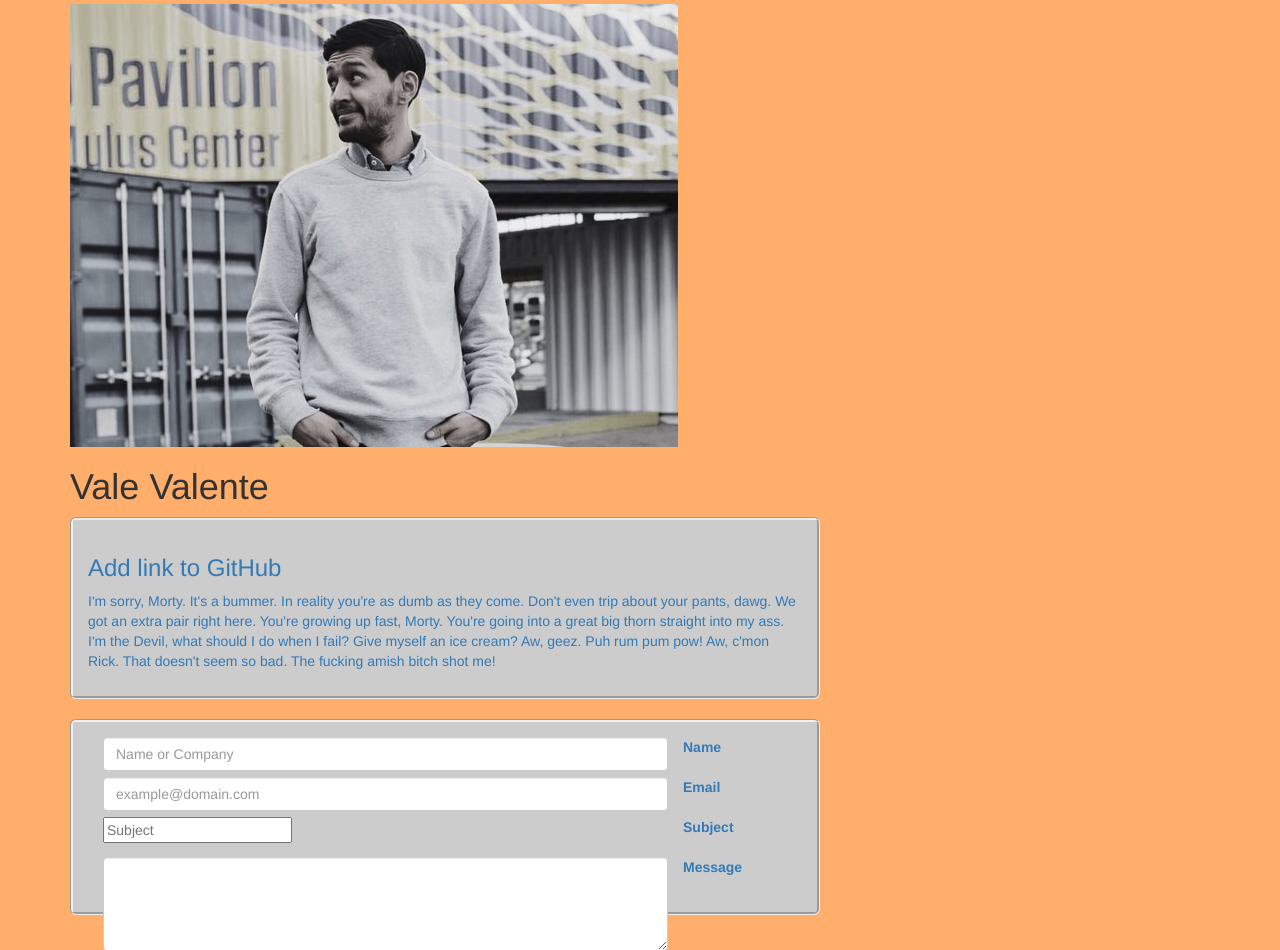
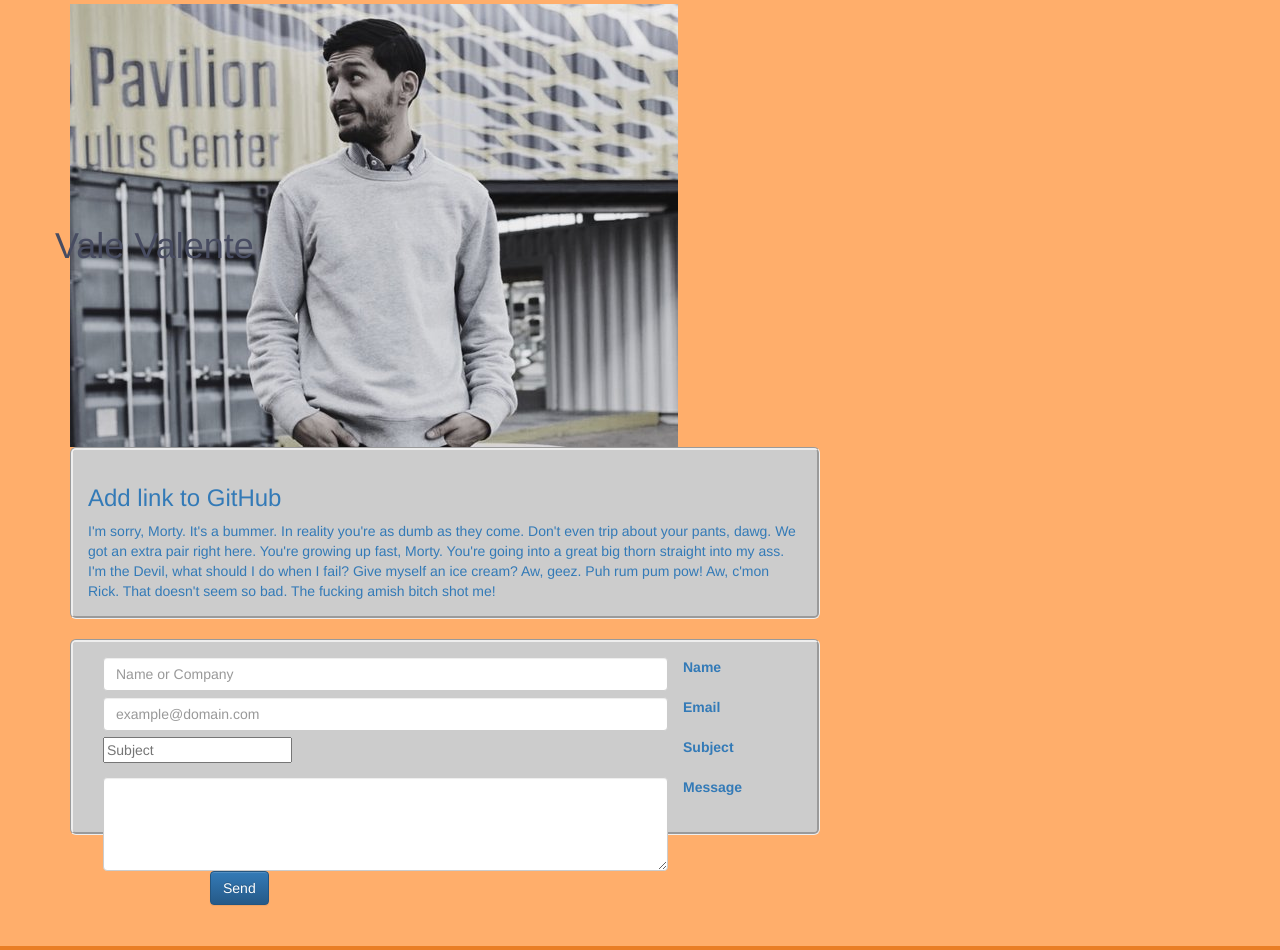
Before and after one commit to ValeMeza/my-pwp-Valente, a PHP site: page / in a window 1280 px wide. Shown: the part 146-1096 px from the top of the page. Run offline with PHP 8.4, Linux system fonts and the light colour scheme; some libraries are stand-ins or nearby versions.

Commit message:
resizing issues

```diff
--- a/public_html/css/style.css
+++ b/public_html/css/style.css
@@ -112,7 +112,7 @@ figure.effect-valente figcaption::before {
     transform: translate3d(0,50%,0);
 }
 
-figure.effect-valente h2 {
+figure.effect-valente h1 {
     position: absolute;
     top: 50%;
     left: 0;
--- a/public_html/index.php
+++ b/public_html/index.php
@@ -126,7 +126,7 @@
                 <div class="col-md-8">
                     <div class="content-box">
                         <h3>Add link to GitHub</h3>
-                        <p>I'm sorry, Morty. It's a bummer. In reality you're as dumb as they come. Don't even trip about your pants, dawg. We got an extra pair right here. You're growing up fast, Morty. You're going into a great big thorn straight into my ass. I'm the Devil, what should I do when I fail? Give myself an ice cream? Aw, geez. Puh rum pum pow! Aw, c'mon Rick. That doesn't seem so bad. The fucking amish bitch shot me!</p>
+                        I'm sorry, Morty. It's a bummer. In reality you're as dumb as they come. Don't even trip about your pants, dawg. We got an extra pair right here. You're growing up fast, Morty. You're going into a great big thorn straight into my ass. I'm the Devil, what should I do when I fail? Give myself an ice cream? Aw, geez. Puh rum pum pow! Aw, c'mon Rick. That doesn't seem so bad. The fucking amish bitch shot me!
                     </div>
                 </div>
                 <div class="col-md-8">
```
